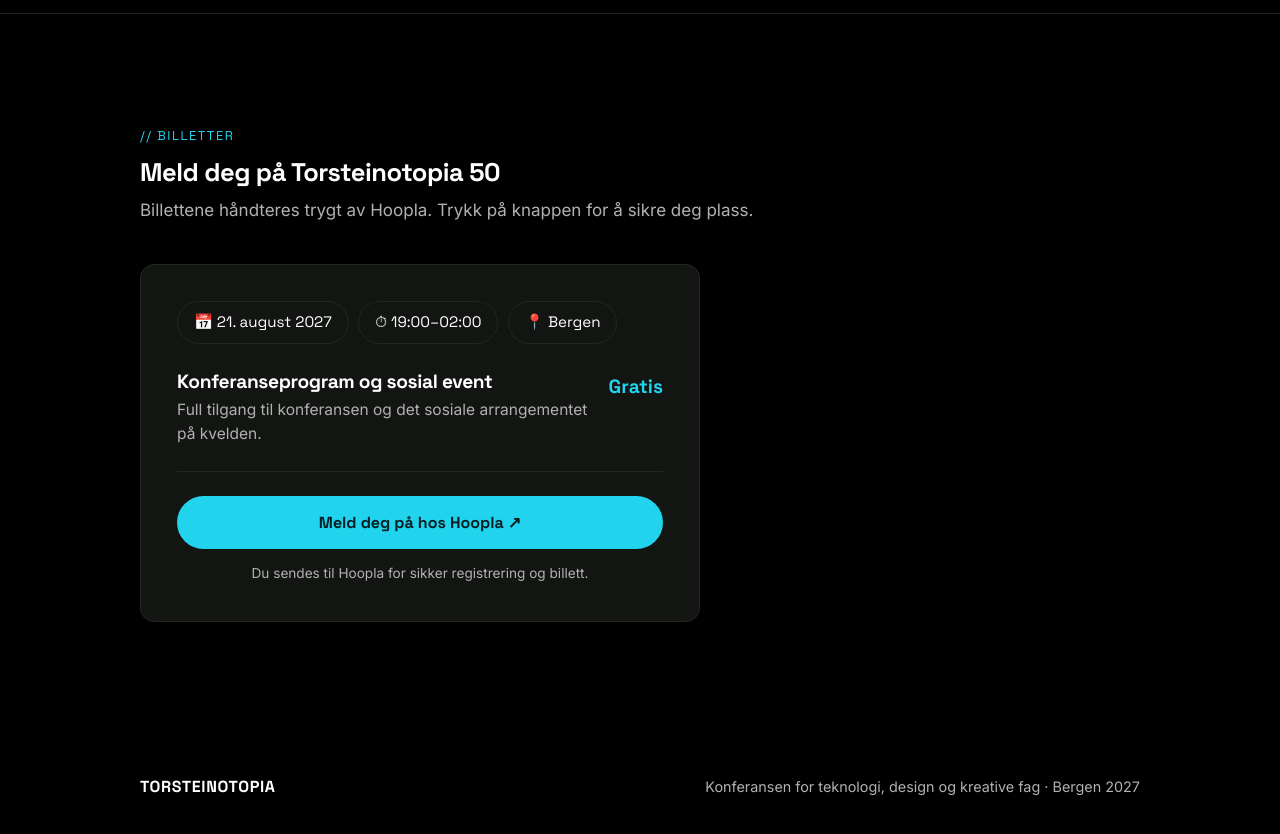
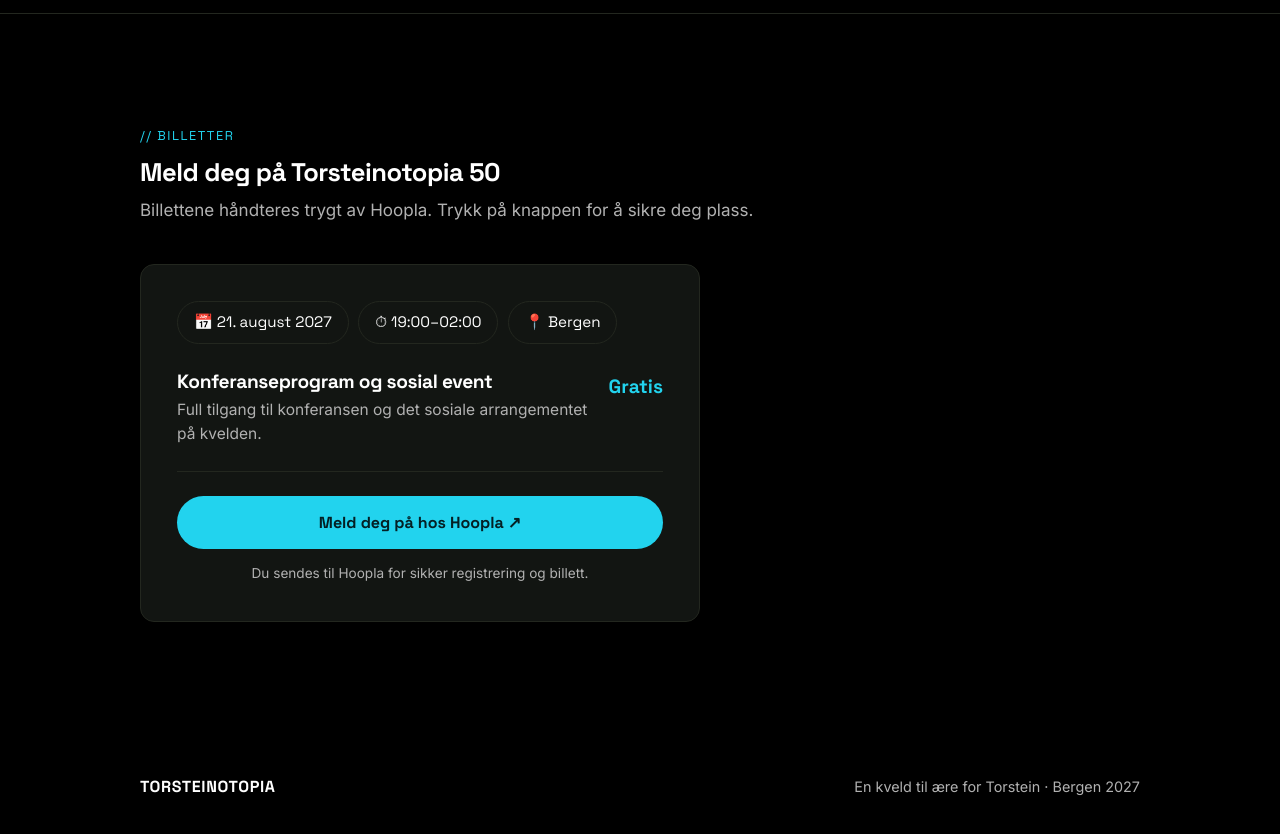
Before and after one commit to TorsteinUtne/torsteinotopia, a plain HTML site: page pamelding.html in a window 1280 px wide. Shown: the part 58-892 px from the top of the page. Drawn offline with Linux system fonts and the light colour scheme.

Commit message:
Oppdater bunntekst, tittel og meta til feiringen
Co-Authored-By: Claude Opus 4.8 <noreply@anthropic.com>

```diff
--- a/pamelding.html
+++ b/pamelding.html
@@ -53,7 +53,7 @@
 
   <footer class="footer">
     <span class="logo logo--small">TORSTEINOTOPIA</span>
-    <p>Konferansen for teknologi, design og kreative fag · Bergen 2027</p>
+    <p>En kveld til ære for Torstein · Bergen 2027</p>
   </footer>
 </body>
 </html>
```
Also changed, not shown: index.html (+3 -3 lines).
